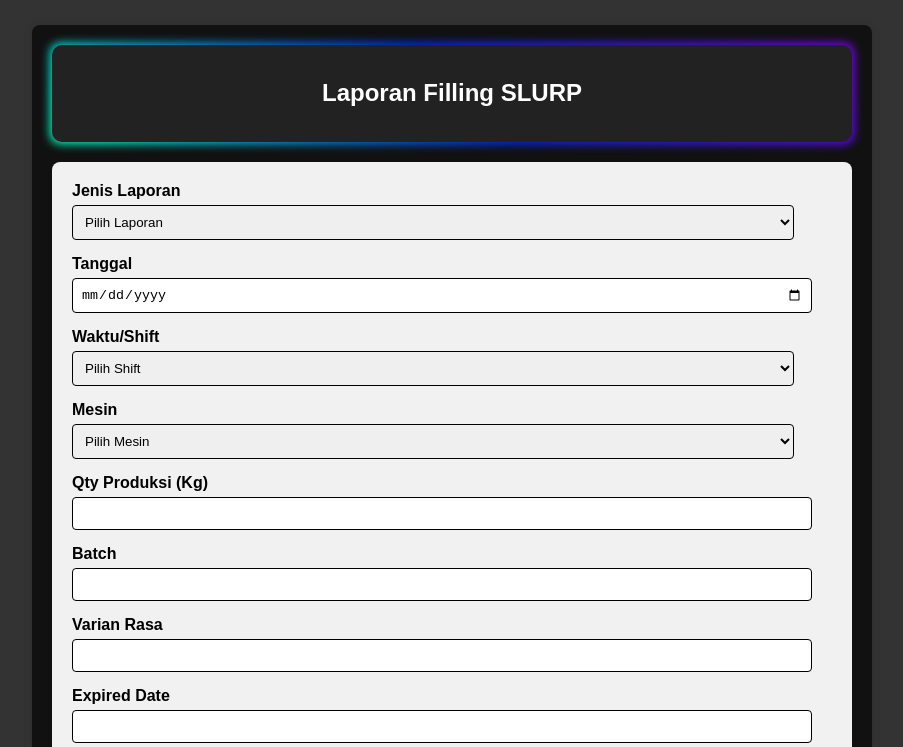
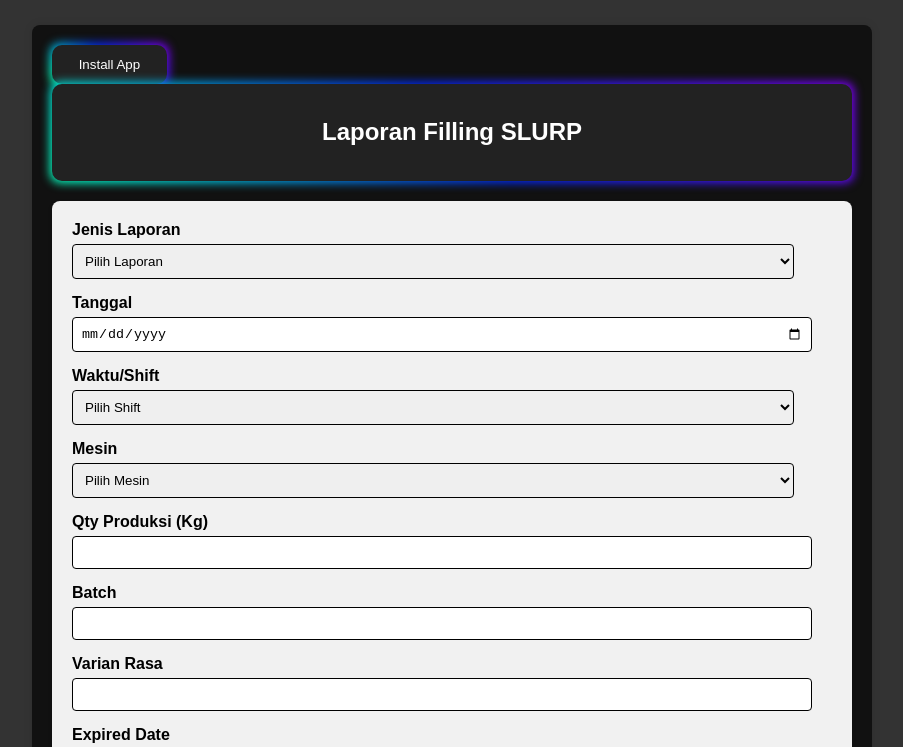
Before and after one commit to Ekarachmat97/LaporanFillingSlurp, a plain HTML site: page index.html in a window 1280 px wide. Shown: the top 747 px of the page, without its empty margins (188-1091 px from the left). Drawn offline with Linux system fonts and the light colour scheme.

Commit message:
Update index.html

```diff
--- a/index.html
+++ b/index.html
@@ -31,7 +31,12 @@
     </head>
 
 <body>
+
 <div class="container">
+  <div class="install">
+    <button id="installBtn" class="button-85">Install App</button>
+    </div>
+
     <div class="button-85">
       <h2>Laporan Filling SLURP</h2>
     </div>
```
